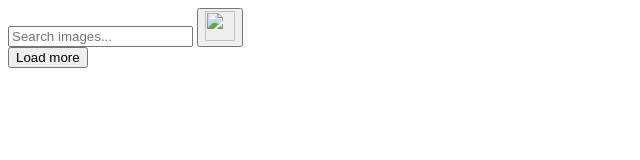
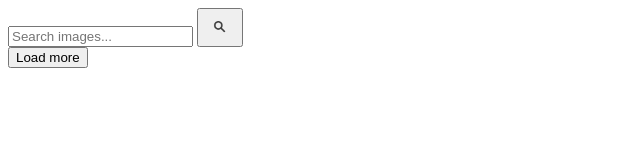
Before and after one commit to AndreiBotezan/goit-js-hw_11, a plain HTML site: page index.html in a window 1280 px wide. Shown: the full height of the page, 0-640 px from the left. Drawn offline with Linux system fonts and the light colour scheme.

Commit message:
Deploying to gh-pages from @ AndreiBotezan/goit-js-hw_11@e552285375e85268d2f08e5b9eb89bee572f3515 🚀

```diff
--- a/index.html
+++ b/index.html
@@ -1 +1 @@
-<!DOCTYPE html><html lang="en"><head><meta charset="utf-8"><meta name="viewport" content="width=device-width, initial-scale=1.0"><title>Page title</title><link rel="stylesheet" href="/goit-js-hw-11/index.5da7ff6d.css"></head><body> <form class="search-form" id="search-form"> <input class="inpun-Search" type="text" name="searchQuery" autocomplete="off" placeholder="Search images..."> <button class="btn-submit" type="submit"><img src="/goit-js-hw-11/search-icon-svg-28.3dabcce7.jpg" width="30px" height="30px" alt=""></button> </form> <div class="gallery"></div> <button type="button" class="load-more">Load more</button> <script type="module" src="/goit-js-hw-11/index.3e95f4e8.js"></script><script src="/goit-js-hw-11/index.c5f86b09.js" nomodule="" defer></script> </body></html>
+<!DOCTYPE html><html lang="en"><head><meta charset="utf-8"><meta name="viewport" content="width=device-width, initial-scale=1.0"><title>Page title</title><link rel="stylesheet" href="/goit-js-hw_11/index.5da7ff6d.css"></head><body> <form class="search-form" id="search-form"> <input class="inpun-Search" type="text" name="searchQuery" autocomplete="off" placeholder="Search images..."> <button class="btn-submit" type="submit"><img src="/goit-js-hw_11/search-icon-svg-28.3dabcce7.jpg" width="30px" height="30px" alt=""></button> </form> <div class="gallery"></div> <button type="button" class="load-more">Load more</button> <script type="module" src="/goit-js-hw_11/index.3e95f4e8.js"></script><script src="/goit-js-hw_11/index.c5f86b09.js" nomodule="" defer></script> </body></html>
```
